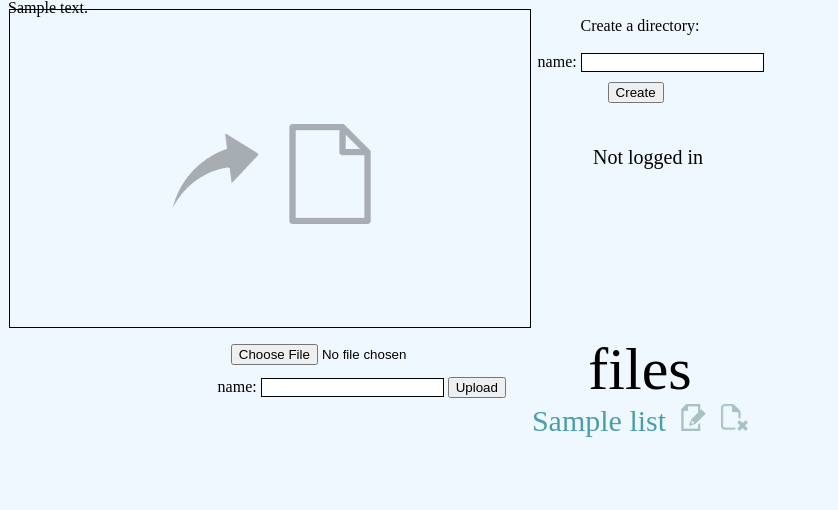
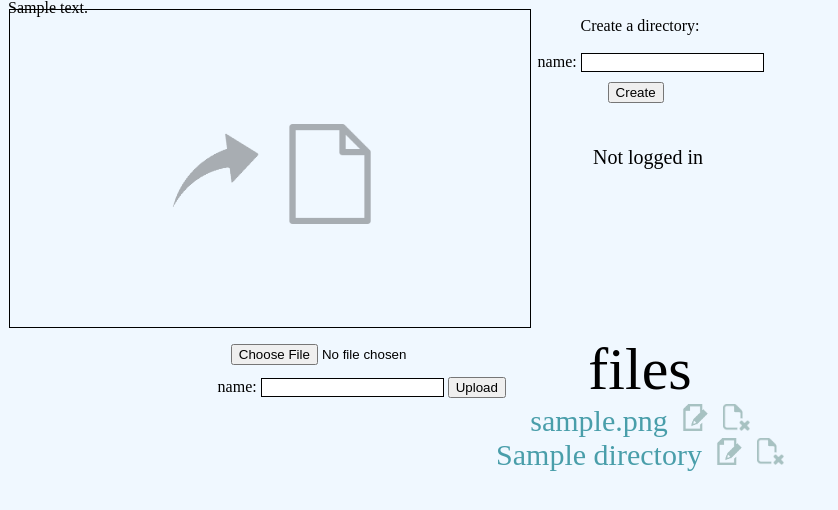
Before and after one commit to Pakopac/filer-final, a PHP site: template views/files.html.twig in a window 1280 px wide. Shown: the part 254-764 px from the top of the page, without its empty margins (0-838 px from the left). Run offline with PHP 8.4, Linux system fonts and the light colour scheme; the template is opened without the code that fills it: most values are stand-ins (such as "Sample title", 1, 10 or a date in 2020); a stand-in replaces the project's code that opens the database connection; some libraries are stand-ins or nearby versions.

Commit message:
separate directories and files

```diff
--- a/Controller/MainController.php
+++ b/Controller/MainController.php
@@ -81,11 +81,12 @@ class MainController extends BaseController
         }
 
         $FileManager = new FilesManager();
-        $list = $FileManager->listFiles();
+        list($file,$directory) = $FileManager->listFiles();
         $FileManager->rename();
         $FileManager->delete();
         $data = ['user' => $_SESSION,
-            'list' => $list,
+            'file' => $file,
+            'directory' => $directory,
             'path' => $path];
         return $this->render('files.html.twig',$data);
     }
--- a/views/files.html.twig
+++ b/views/files.html.twig
@@ -23,22 +23,27 @@
 
     <div class="files">files</div>
     <div class="listFiles">
-    {% for file in list %}
-        <a class="list" href="?action=files&path={{ path }}/{{ file }}">{{file}}</a>
-        <a href="?action=files&path={{ path }}&name={{ file }}#pop-up"><img class="icon_edit" src="assets/img/icon_edit.png" alt="icon edit"></a>
-        <a href="?action=files&path={{ path }}&delete={{ file }}"><img class="icon_delete" src="assets/img/icon_delete.png" alt="icon delete"></a><br>
+    {% for fileName in file %}
+        <a class="list" href="?action=files&path={{ path }}/{{ fileName }}">{{fileName}}</a>
+        <a href="?action=files&path={{ path }}&name={{ fileName }}#pop-up"><img class="icon_edit" src="assets/img/icon_edit.png" alt="icon edit"></a>
+        <a href="?action=files&path={{ path }}&delete={{ fileName }}"><img class="icon_delete" src="assets/img/icon_delete.png" alt="icon delete"></a><br>
+    {% endfor %}
+        {% for directoryName in directory %}
+            <a class="list" href="?action=files&path={{ path }}/{{ directoryName }}">{{directoryName}}</a>
+            <a href="?action=files&path={{ path }}&name={{ directoryName }}#pop-up"><img class="icon_edit" src="assets/img/icon_edit.png" alt="icon edit"></a>
+            <a href="?action=files&path={{ path }}&delete={{ directoryName }}"><img class="icon_delete" src="assets/img/icon_delete.png" alt="icon delete"></a><br>
+        {% endfor %}
         <div id="pop-up">
             <div class="popUp">
                 <form class="formPopUp" method="POST">
                     <ul>
                         <li class="exitPopup"><a href="#">X</a></li>
                         <li class="edit">Change the File name</li>
-                        <li><input type="text" name="newName" class="inputEdit" value="{{ file }}"></li>
+                        <li><input type="text" name="newName" class="inputEdit" value=""></li>
                         <li><button class="btnForm" id="btnEdit">Enter</button></li>
                     </ul>
                 </form>
             </div>
         </div>
-    {% endfor %}
     </div>
 {% endblock %}
```
Also changed, not shown: Model/FilesManager.php (+12 -6 lines).
